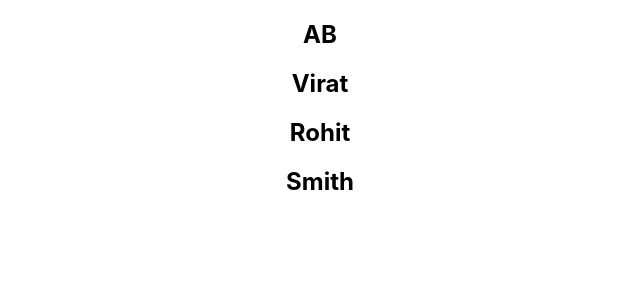
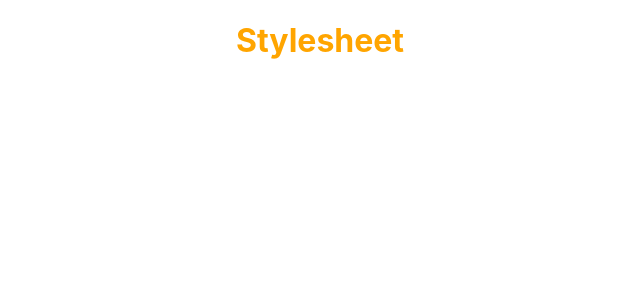
Before and after one commit to Sahil1109/Demo1, a React (Create React App) app: page / in a window 1280 px wide. Shown: the top 300 px of the page, without its empty margins (320-960 px from the left). Built offline with nearby package versions, Linux system fonts and the light colour scheme.

Commit message:
8th commit

```diff
--- a/src/App.js
+++ b/src/App.js
@@ -10,12 +10,13 @@ import './App.css';
 // import ParentComponent from './components/ParentComponent';
 import UserGreeting from './components/UserGreeting'
 import NameList from './components/NameList'
-
+import Stylesheet from './components/Stylesheet'
 
 function App() {
   return (
     <div className="App">
-    <NameList/>
+    <Stylesheet primary={true}/>
+    {/*<NameList/>*/}
     {/*<UserGreeting/>*/}
     {/*<ParentComponent/>*/}
     {/*<EventBind/>*/}
--- /dev/null
+++ b/src/components/Stylesheet.js
@@ -0,0 +1,13 @@
+import React from 'react'
+import './myStyles.css'
+
+function Stylesheet(props) {
+    let className= props.primart? 'primary':''
+    return (
+        <div>
+            <h1 className="primary">Stylesheet</h1>
+        </div>
+    )
+}
+
+export default Stylesheet
--- /dev/null
+++ b/src/components/myStyles.css
@@ -0,0 +1,3 @@
+.primary{
+    color: orange;
+}
```
